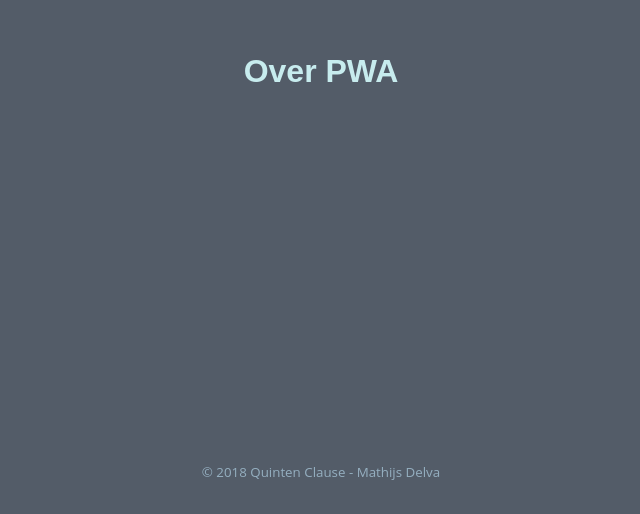
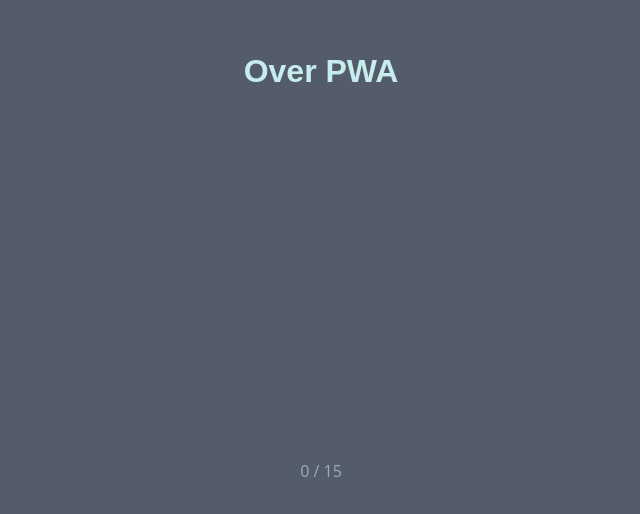
Before and after one commit to 0xh/magento-pwa-info, a React app: page / in a window 1280 px wide. Shown: the part 286-800 px from the top of the page, without its empty margins (319-959 px from the left). Built offline with nearby package versions, Linux system fonts and the light colour scheme; the HTML template or start-up script is replaced by a standard one.

Commit message:
Add slides counter to the footer

```diff
--- a/src/components/App.js
+++ b/src/components/App.js
@@ -10,6 +10,8 @@ class App extends React.Component {
         super();
         this.bodyClick = this.bodyClick.bind(this);
         this.keyStroke = this.keyStroke.bind(this);
+        this.slideIndex = 0;
+        this.nSlides = 0;
     }
 
     showSlide() {
@@ -38,7 +40,9 @@ class App extends React.Component {
 
     componentDidMount() {
         this.slides = SlidesAPI.all();
+        this.nSlides = this.slides.length;
         this.slideIndex = -1;
+        this.forceUpdate(); // rerender to update footer
         let paths = this.props.history.location.pathname.split('/');
         if (paths[2]) {
             this.slideIndex = SlidesAPI.slideIndex(paths[2]);
@@ -91,7 +95,7 @@ class App extends React.Component {
         return (
             <div className="page-wrapper">
                 <Main />
-                <Footer />
+                <Footer slideIndex={this.slideIndex} nSlides={this.nSlides} />
             </div>
         )
     }
--- a/src/components/Footer.js
+++ b/src/components/Footer.js
@@ -1,13 +1,12 @@
 import React from 'react'
 import { Link } from 'react-router-dom'
 
-const Footer = () => {
-    const year = (new Date()).getFullYear();
+const Footer = (props) => {
     return (
         <footer>
             <div className="content-wrapper">
                 <div className="copyright">
-                    <small>&copy; {year} Quinten Clause - Mathijs Delva</small>
+                    <span>{props.slideIndex + 1} / {props.nSlides}</span>
                 </div>
             </div>
         </footer>
```
